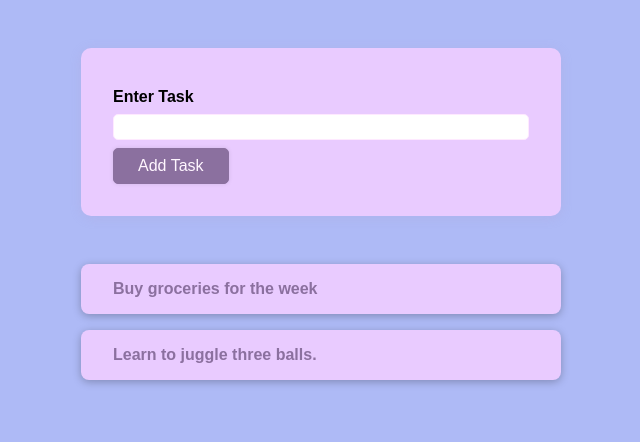
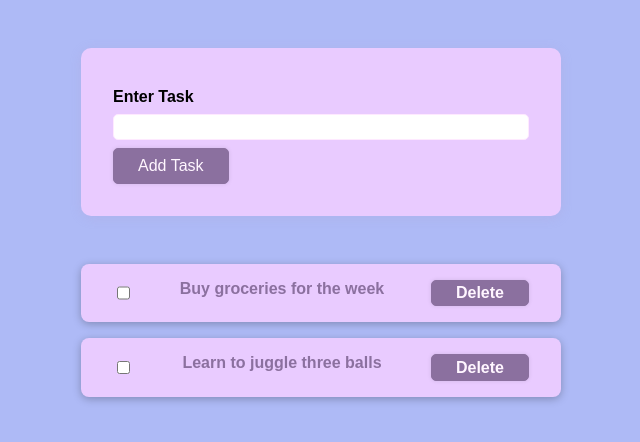
Before and after one commit to sreeyu/todo_app, a React (Create React App) app: page / in a window 1280 px wide. Shown: the top 442 px of the page, without its empty margins (319-959 px from the left). Built offline with nearby package versions, Linux system fonts and the light colour scheme.

Commit message:
Add checkbox and delete button

```diff
--- a/src/App.js
+++ b/src/App.js
@@ -7,7 +7,7 @@ function App() {
 
   const [newTask, setNewTask] = useState([
     {task: 'Buy groceries for the week', id:'t1'},
-    {task: 'Learn to juggle three balls.', id:'t2'}
+    {task: 'Learn to juggle three balls', id:'t2'}
   ]);
 
   const getTask = (newTask) =>{
--- a/src/components/TodoList/TodoItem.jsx
+++ b/src/components/TodoList/TodoItem.jsx
@@ -7,8 +7,10 @@ function TodoItem(props){
     };
 
     return(
-        <li className={styles['todo-item']} onClick={deleteTask}>
-            {props.children}
+        <li className={styles['todo-item']} >
+            <input type="checkbox" />
+            <span>{props.children}</span>
+            <button onClick={deleteTask}>Delete</button>
         </li>
     );
 };
--- a/src/components/TodoList/TodoItem.module.css
+++ b/src/components/TodoList/TodoItem.module.css
@@ -6,5 +6,32 @@
     font-weight: bold;
     box-shadow: 0 2px 8px rgba(0, 0, 0, 0.26);
     padding: 1rem 2rem;
+    display: flex;
+    justify-content: space-between;
+}
+
+.todo-item button{
+    font: inherit;
+    padding: 0.2rem 1.5rem;
+    border: 1px solid #8B709F;
+    color: #FFF6FF;
+    background-color: #8B709F;
+    border-radius: 5px;
+    box-shadow: 0 0 4px rgba(0, 0, 0, 0.10);
     cursor: pointer;
 }
+
+.todo-item button:focus{
+    outline: none;
+}
+
+.todo-item button:hover,
+.todo-item button:active{
+    background-color: #B99CCE;
+    border-color: #B99CCE;
+    box-shadow: 0 0 8px rgba(0, 0, 0, 0.10);
+}
+
+.todo-item input{
+    border: none;
+}
```
